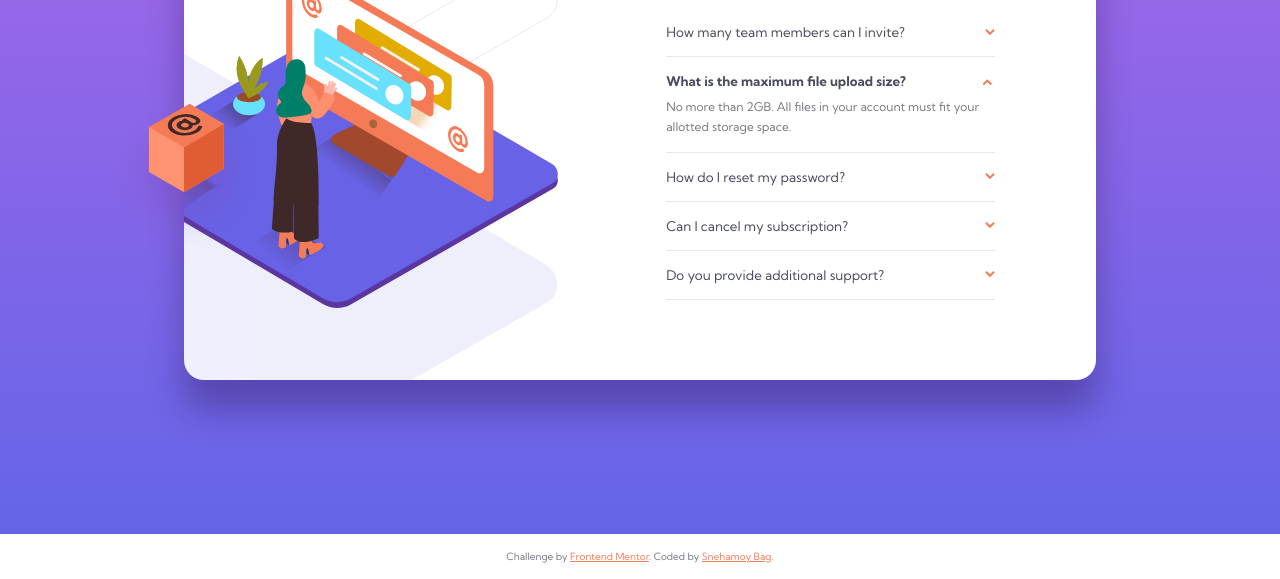
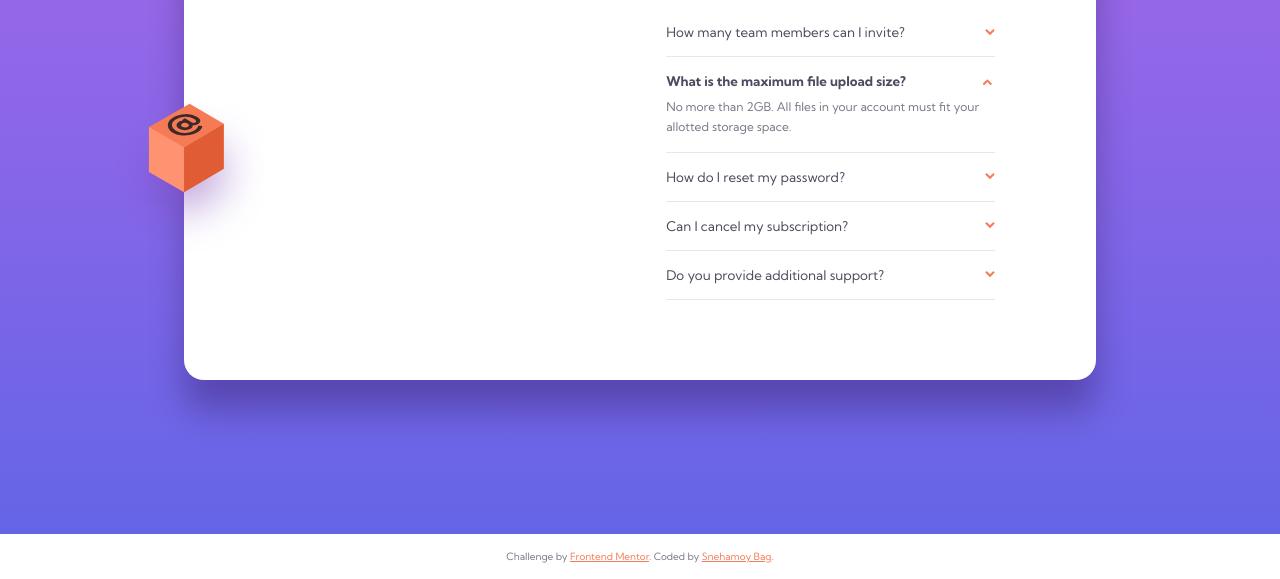
Before and after one commit to snehamoybag/FM-FAQ-Accordion-with-JS, a plain HTML site: page index.html in a window 1280 px wide. Shown: the part 266-845 px from the top of the page. Drawn offline with Linux system fonts and the light colour scheme.

Commit message:
fixed a html issue

```diff
--- a/index.html
+++ b/index.html
@@ -16,9 +16,9 @@
   <header></header>
   <main id="faq-accordion">
     <div class="faq-acc-container">
-      <picture class="faq-acc-illustration">
-        <source media="(min-width: 75em)" srcset="images/illustration-woman-online-desktop.svg">
-      </picture>
+
+
+
       <div class="faq-acc-text-area">
         <h1>FAQ</h1>
         <div class="faq-acc-question-answer">
```
